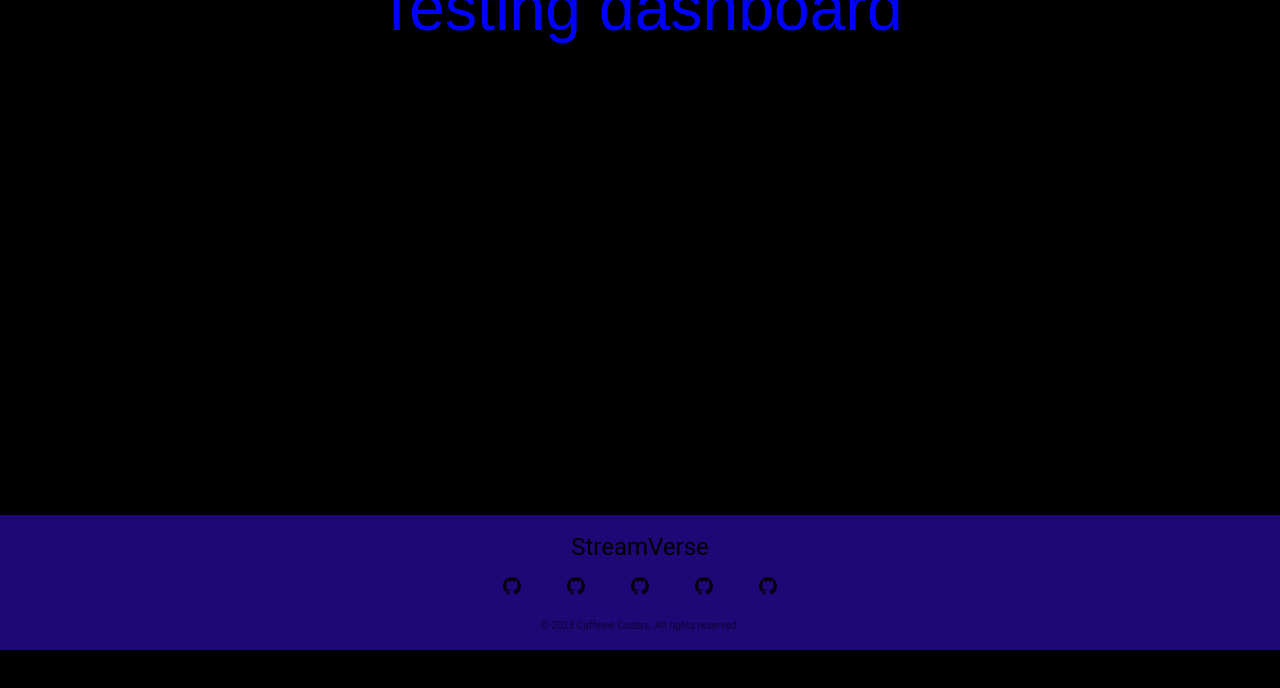
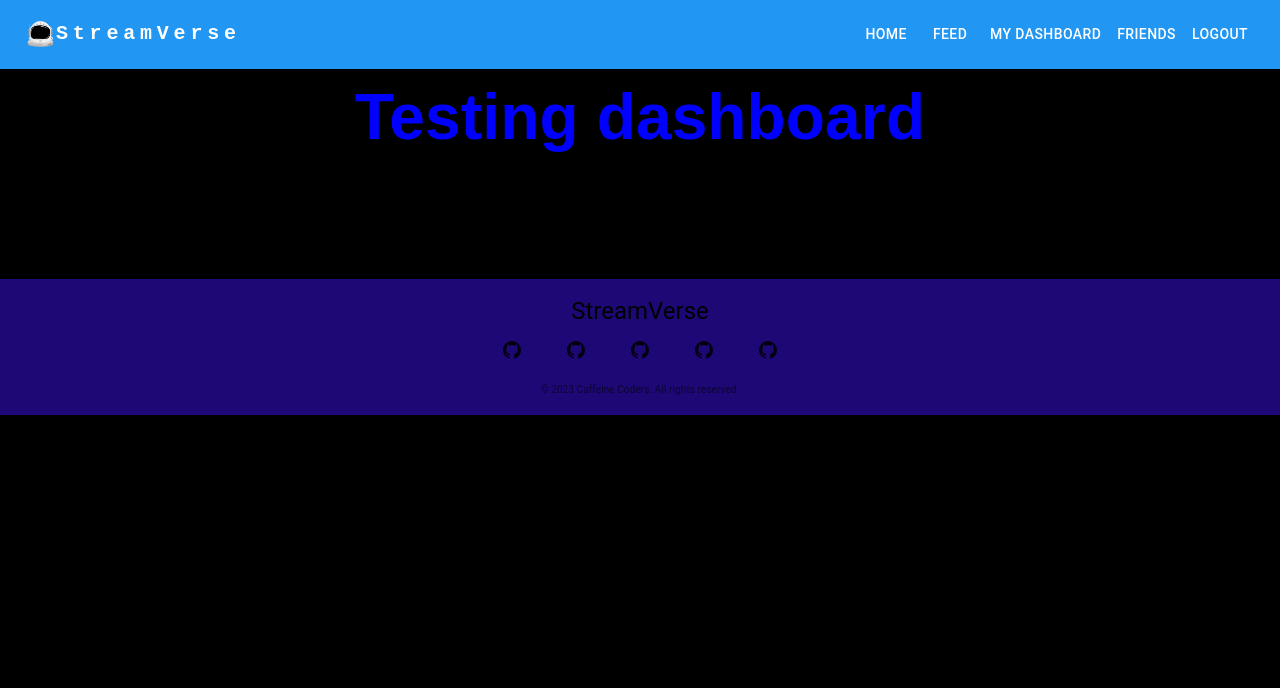
Before and after one commit to emilymclean94/broken_movie_app, a React (Create React App) app in the folder client/: page /mydashboard in a window 1280 px wide. Shown: the top 688 px of the page. Built offline with nearby package versions, Linux system fonts and the light colour scheme.

Commit message:
need to get infor from main for navbar mess up

```diff
--- a/client/src/components/HomePages/Home.css
+++ b/client/src/components/HomePages/Home.css
@@ -1,22 +1,22 @@
 h1 {
-    height: 50vh;
     width: 100%;
     display: flex;
-    flex-direction: column;
-    padding-bottom: 6em;
     color: #0000ff;
     font-size: 4em;
-    font-weight: 500;
     align-items: center;
     justify-content: center;
     align-content: center;
     margin: auto;
     font-family: 'Bebas Neue', sans-serif;
 }
+
 .one{
-    padding-top: 6em;
+    padding-top: 4em;
 }
 
 .fade {
     scroll-behavior: smooth;
 }
+.last{
+    padding-bottom: 4em;
+}
--- a/client/src/components/HomePages/Carousel.js
+++ b/client/src/components/HomePages/Marquee.js
@@ -10,18 +10,18 @@ import review5 from './homeimages/review5.png';
 
 
 
-const Carousel = () => {
+const Marquee = () => {
     return (
-        <CarouselContainer>
+        <MarqueeContainer>
                 <IMG src={review1} alt="first review"/>
                 <IMG src={review2} alt="second review"/>
                 <IMG src={review3} alt="second review"/>
                 <IMG src={review4} alt="second review"/>
                 <IMG src={review5} alt="second review"/>
-        </CarouselContainer>
+        </MarqueeContainer>
     )
 }
-const CarouselContainer = styled.div`
+const MarqueeContainer = styled.div`
 display:flex;
 flex-direction: row;
 justify-content: center;
@@ -62,4 +62,4 @@ animation: marquee 10s linear infinite;
         }
       }
     `
-export default Carousel;
+export default Marquee;
--- a/client/src/components/HomePages/Scroll1.js
+++ b/client/src/components/HomePages/Scroll1.js
@@ -13,7 +13,7 @@ const Scroll1 = () => {
             <h1 >Love Making Friends?</h1>
             </Fade>
             <Fade  left effectOut="fadeOutTop">
-            <h1>Sign Up Today!</h1>
+            <h1 className="last">Sign Up Today!</h1>
             </Fade>
         </div>
     )
--- a/client/src/components/NavBars/HomeNav.js
+++ b/client/src/components/NavBars/HomeNav.js
@@ -4,6 +4,7 @@ import styled from '@emotion/styled';
 import head from '../Assets/images/head.png';
 import LogIn from '../ModalsPages/LoginModal';
 import SignUp from '../ModalsPages/SignUpModal';
+
 const HomeItem = styled.div`
     color: white;
     justify-content: space-between;
@@ -37,14 +38,14 @@ function HomeNav() {
             STREAMVERSE
           </Typography>
             <Typography >
-  <HomeItem sx={{textAlign: 'right', fontFamily: 'Chakra Petch, sans-serif',
+    <HomeItem sx={{textAlign: 'right', fontFamily: 'Chakra Petch, sans-serif',
               fontWeight: 200,
               color: 'white',p: 3,
             display: { xs: 'none'}}}
               ><SignUp/></HomeItem>
               </Typography>
               <Typography >
-  <HomeItem edge="end" xs={{textAlign: 'right', display: {xs:'none', md: 'flex', }, p: 3, fontFamily: 'Chakra Petch, sans-serif',
+    <HomeItem edge="end" xs={{textAlign: 'right', display: {xs:'none', md: 'flex', }, p: 3, fontFamily: 'Chakra Petch, sans-serif',
               fontWeight: 200,
               color: 'white',}}><LogIn/></HomeItem>
               </Typography>
--- a/client/src/components/NavBars/NavBar.js
+++ b/client/src/components/NavBars/NavBar.js
@@ -1,8 +1,22 @@
 import * as React from 'react';
-import { AppBar, Box, Toolbar, IconButton, Typography, Menu, Container, Button, MenuItem } from "@mui/material";
+import AppBar from '@mui/material/AppBar';
+import Box from '@mui/material/Box';
+import Toolbar from '@mui/material/Toolbar';
+import IconButton from '@mui/material/IconButton';
+import Typography from '@mui/material/Typography';
+import Menu from '@mui/material/Menu';
 import MenuIcon from '@mui/icons-material/Menu';
+import Container from '@mui/material/Container';
+import Button from '@mui/material/Button';
+import MenuItem from '@mui/material/MenuItem';
 import AdbIcon from '@mui/icons-material/Adb';
-import React, { useState } from 'react';
+import styled from '@emotion/styled';
+import head from '../Assets/images/head.png';
+
+
+const Icon = styled.img`
+    width: 2rem;
+    `;
 
 const pages = ['Home', 'Feed', 'My Dashboard', 'Friends', 'Logout'];
 
@@ -17,20 +31,12 @@ function NavBar() {
   const handleCloseNavMenu = () => {
     setAnchorElNav(null);
   };
-  const [open, setOpen] = useState(false);
 
-  const handleOpen = () => {
-    setOpen(true);
-  };
-
-  const handleClose = () => {
-    setOpen(false);
-  };
   return (
     <AppBar position="static">
       <Container maxWidth="xl">
         <Toolbar disableGutters>
-          <AdbIcon sx={{ display: { xs: 'none', md: 'flex' }, mr: 1 }} />
+        <Icon src={head} alt="icon" />
           <Typography
             variant="h6"
             noWrap
@@ -102,9 +108,9 @@ function NavBar() {
               textDecoration: 'none',
             }}
           >
-            STREAMVERSE
+            LOGO
           </Typography>
-          <Box sx={{ flexGrow: 1, textAlign: 'right', display: { xs: 'none', md: 'flex' } }}>
+          <Box sx={{ flexGrow: 1, display: { xs: 'none', md: 'flex' } }}>
             {pages.map((page) => (
               <Button
                 key={page}
--- a/client/src/pages/Home.js
+++ b/client/src/pages/Home.js
@@ -2,7 +2,7 @@ import React from "react";
 import Hero from "../components/HomePages/Hero";
 import HomeNav from "../components/NavBars/HomeNav";
 import Scroll1 from "../components/HomePages/Scroll1";
-import Carousel from "../components/HomePages/Carousel";
+import Marquee from "../components/HomePages/Marquee";
 import AboutUs from "../components/HomePages/AboutUs";
 import Footer from "../components/NavBars/Footer";
 // import Login from "../components/ModalsPages/LoginModal";
@@ -13,7 +13,7 @@ const Home = () => {
         <HomeNav />
         <Hero />
         <Scroll1 />
-        <Carousel />
+        <Marquee />
         <AboutUs />
         <Footer />
         </div>
--- a/client/src/pages/MyDashboard.js
+++ b/client/src/pages/MyDashboard.js
@@ -1,5 +1,5 @@
 import React from 'react';
-// import NavBar from '../components/NavBars/NavBar';
+import NavBar from '../components/NavBars/NavBar';
 import Footer from '../components/NavBars/Footer';
 import UserProfile from '../components/DashboardUser/UserProfile';
 // import SearchBar from '../components/DashboardUser/MovieSearch';
@@ -11,7 +11,7 @@ import MyWatchedList from '../components/DashboardUser/MyWatchedList';
 const MyDashboard = () => {
     return (
         <>
-            {/* <NavBar /> */}
+            <NavBar />
 
             <h1>Testing dashboard</h1>
 
```
